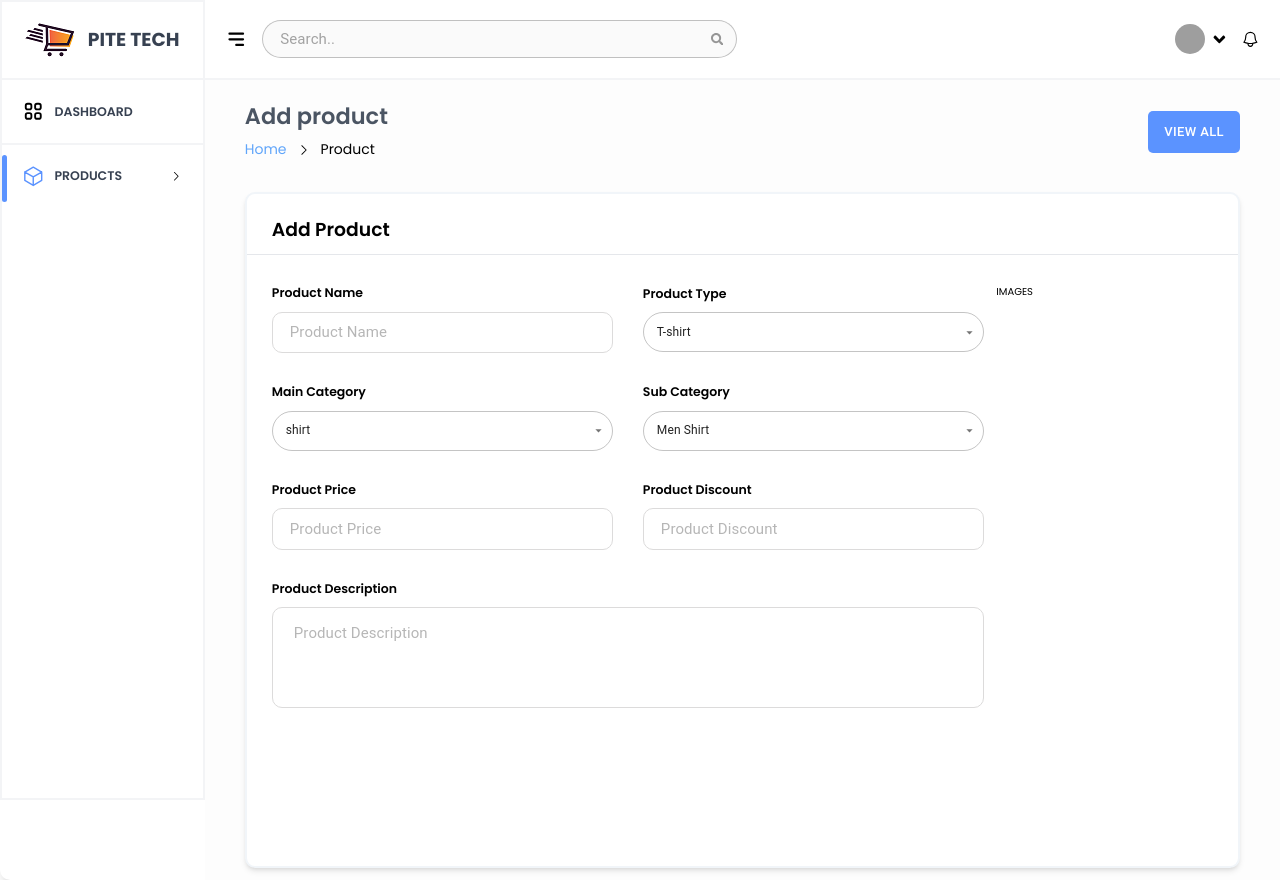
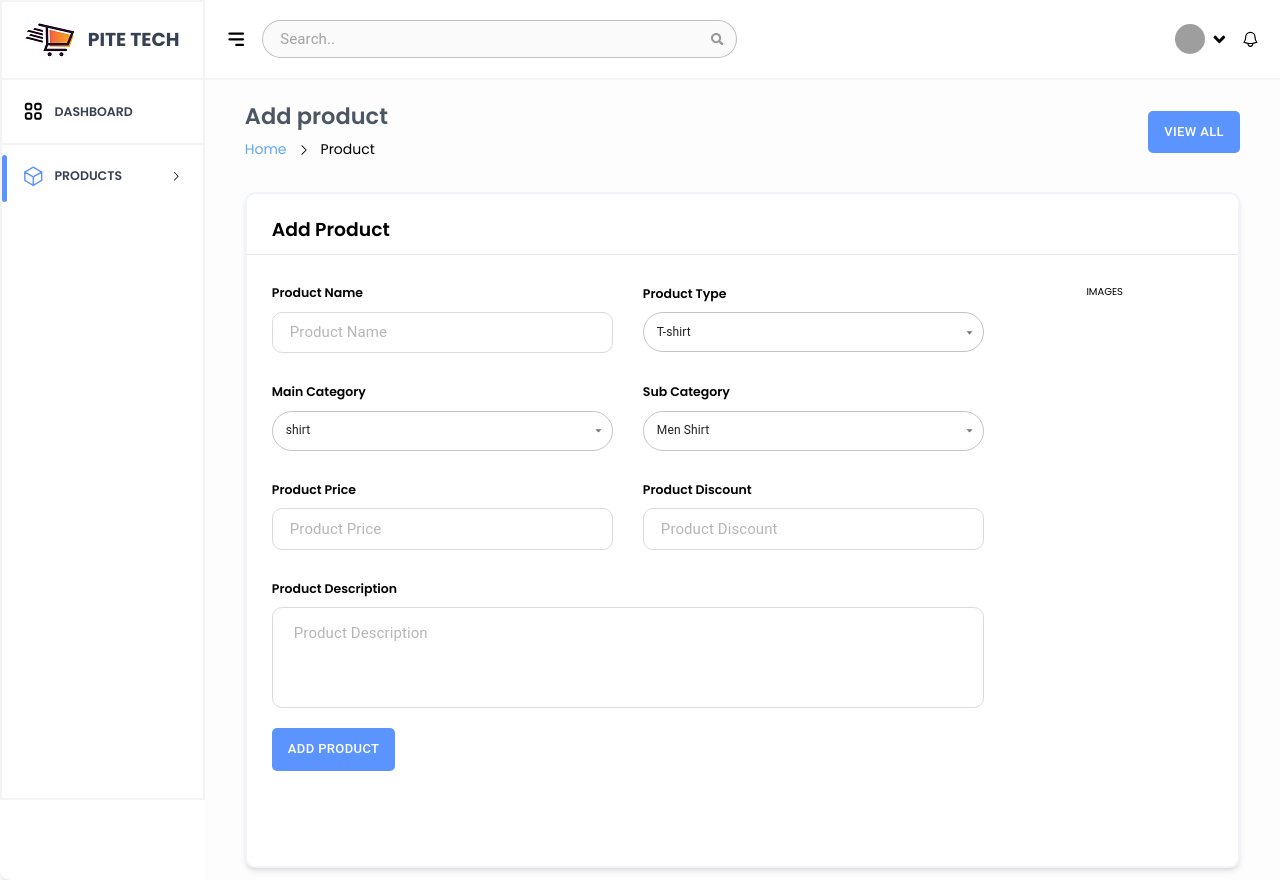
Before and after one commit to AhmedAbdEl-NasserAhmed/ECS-Commerce, a Next.js app: page /admin/dashboard/product in a window 1280 px wide. Built offline with nearby package versions, Linux system fonts and the light colour scheme; grey boxes are pictures that could not be loaded.

Commit message:
fix type Store Provider

```diff
--- a/src/app/admin/dashboard/product/page.tsx
+++ b/src/app/admin/dashboard/product/page.tsx
@@ -94,7 +94,7 @@ function ProductPage() {
               boxShadow: "none",
             },
           }}
-          type="submit"
+          type="button"
           variant="contained"
           size="large"
         >
@@ -103,7 +103,7 @@ function ProductPage() {
       </Box>
       <Box
         component="div"
-        className="relative grow flex flex-col gap-8 bg-white rounded-2xl border-2 p-10 border-slate-100  shadow-md"
+        className="relative grow flex flex-col gap-8 bg-white rounded-2xl border-2 p-10 border-slate-100 shadow-md"
       >
         <Box component="div" className="mb-4">
           <h2 className="text-3xl font-semibold mb-5">Add Product</h2>
@@ -112,7 +112,10 @@ function ProductPage() {
           </span>
         </Box>
 
-        <Box component="div" className="flex gap-5 justify-between">
+        <Box
+          component="div"
+          className="flex gap-5 flex-col lg:flex-row justify-between"
+        >
           <Box component="div" className="grow-[2]">
             <Box
               component="div"
@@ -139,9 +142,30 @@ function ProductPage() {
               })}
             </Box>
           </Box>
-          <Box component="div" className=" grow-[2]">
+          <Box component="div" className=" grow-[2] text-center">
             IMAGES
           </Box>
+        </Box>
+        <Box component="div">
+          <Button
+            sx={{
+              paddingInline: "1.6rem",
+              paddingBlock: "1rem",
+              fontSize: "1.3rem",
+              borderRadius: "5px",
+              backgroundColor: "#5b93ff",
+              boxShadow: "none",
+              "&:hover": {
+                backgroundColor: "black",
+                boxShadow: "none",
+              },
+            }}
+            type="submit"
+            variant="contained"
+            size="large"
+          >
+            Add Product
+          </Button>
         </Box>
       </Box>
     </Box>
--- a/src/app/layout.tsx
+++ b/src/app/layout.tsx
@@ -1,7 +1,7 @@
 import "./globals.scss";
 import type { Metadata } from "next";
 import { Poppins } from "next/font/google";
-import StoreProvider from "./StoreProvidet";
+import StoreProvider from "./StoreProvider";
 import { Toaster } from "react-hot-toast";
 
 const poppins = Poppins({
```
Also changed, not shown: src/app/StoreProvider.tsx (renamed from src/app/StoreProvidet.tsx).
